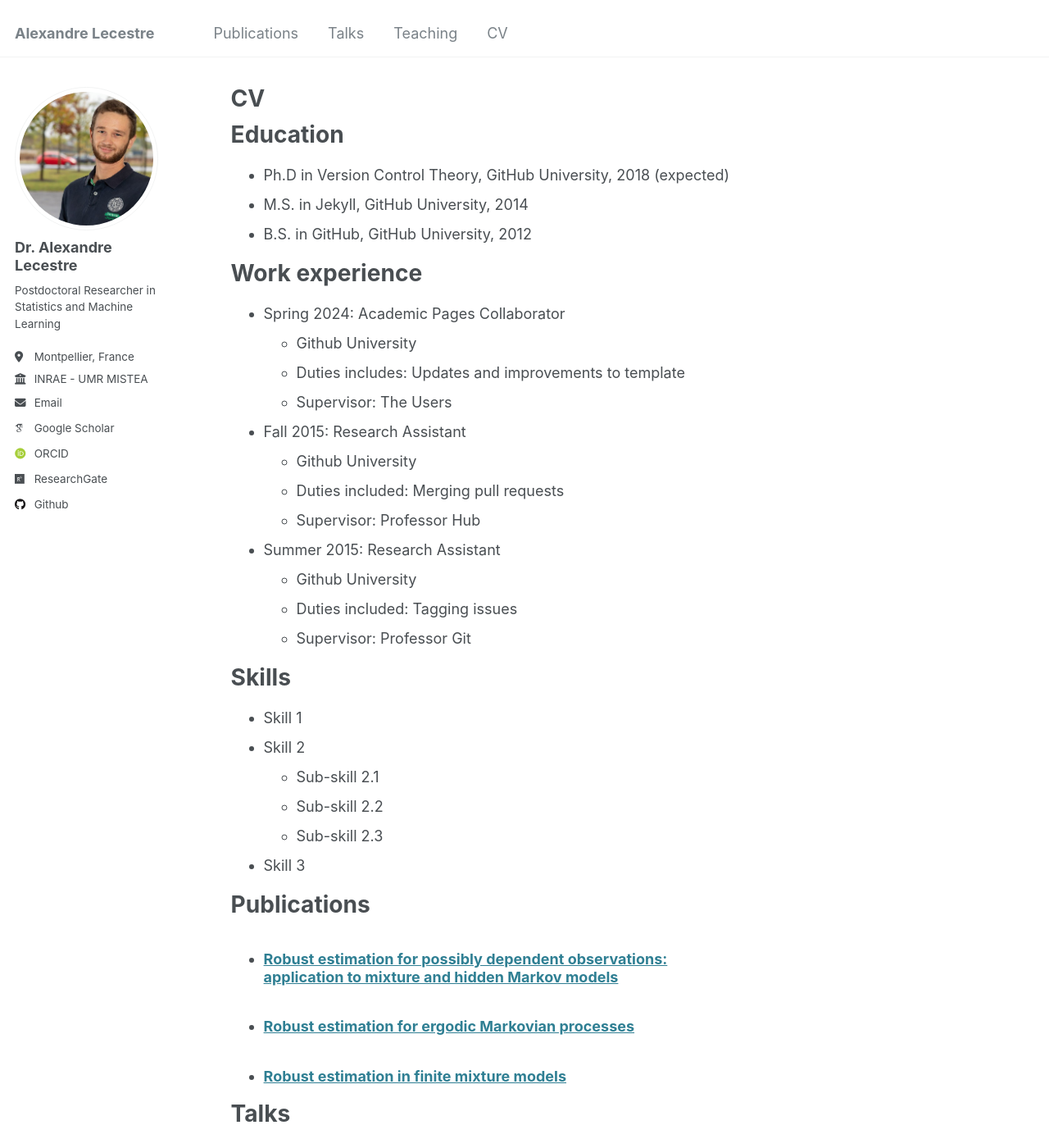
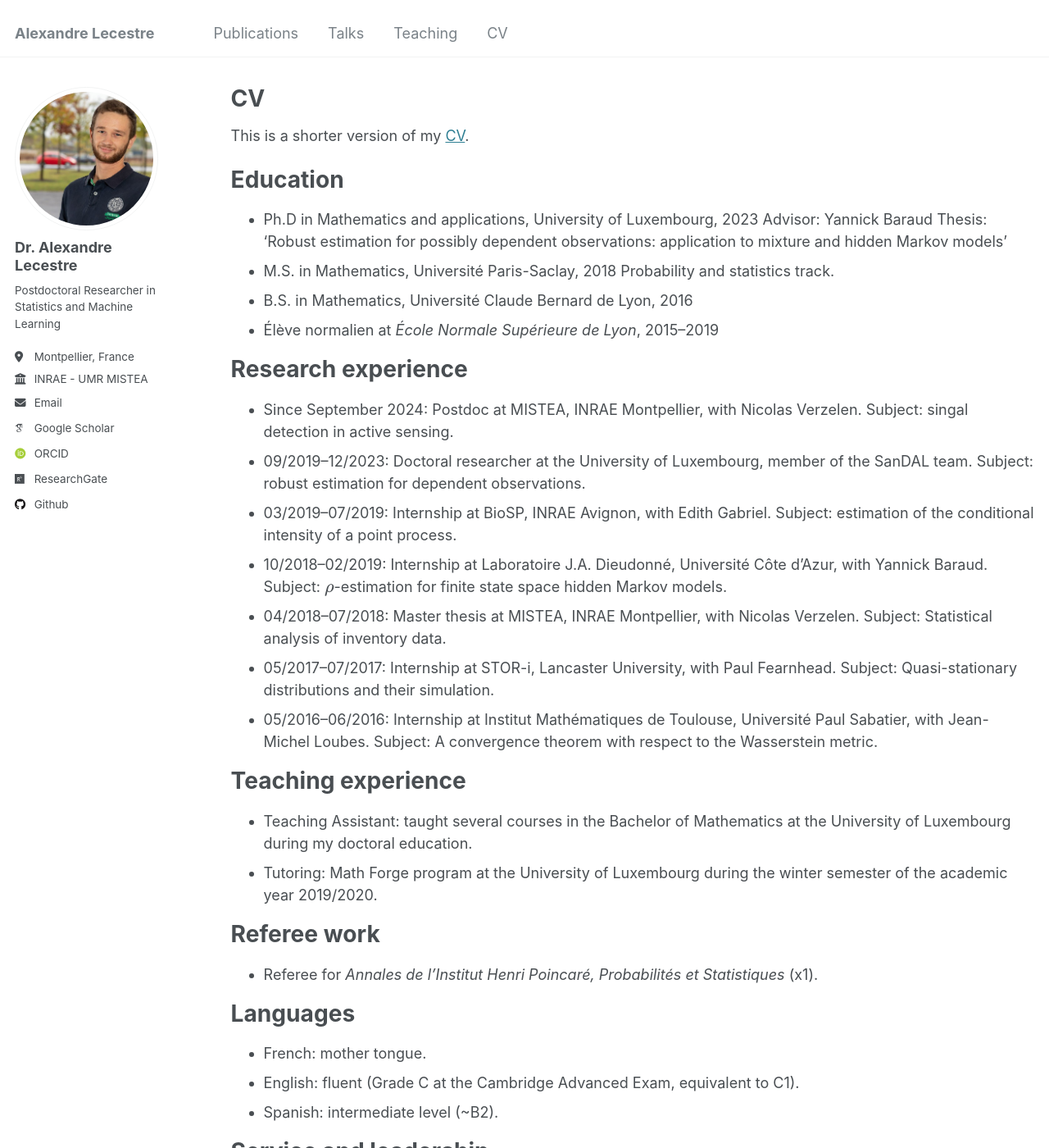
Before and after one commit to alexandre-lecestre/alexandre-lecestre.github.io, a Jekyll site: the page built from _pages/cv.md, in a window 1280 px wide and 1400 px high. Shown: the whole window at 82% size. Built offline with Jekyll 4.4.1, drawn with Linux system fonts in a browser that asks for light colours; some web fonts are replaced; some of the changed text lies outside the part shown.

Commit message:
Update cv.md

```diff
--- a/_pages/cv.md
+++ b/_pages/cv.md
@@ -9,56 +9,51 @@ redirect_from:
 
 {% include base_path %}
 
+This is a shorter version of my [CV](files/CV_LECESTRE.pdf).
+
 Education
 ======
-* Ph.D in Version Control Theory, GitHub University, 2018 (expected)
-* M.S. in Jekyll, GitHub University, 2014
-* B.S. in GitHub, GitHub University, 2012
+* Ph.D in Mathematics and applications, University of Luxembourg, 2023
+  Advisor: Yannick Baraud
+  Thesis: 'Robust estimation for possibly dependent observations: application to mixture and hidden Markov models'
+* M.S. in Mathematics, Université Paris-Saclay, 2018
+  Probability and statistics track.
+* B.S. in Mathematics, Université Claude Bernard de Lyon, 2016
+* Élève normalien at *École Normale Supérieure de Lyon*, 2015--2019
 
-Work experience
+Research experience
 ======
-* Spring 2024: Academic Pages Collaborator
-  * Github University
-  * Duties includes: Updates and improvements to template
-  * Supervisor: The Users
+* Since September 2024: Postdoc at MISTEA, INRAE Montpellier, with Nicolas Verzelen.
+  Subject: singal detection in active sensing.
+* 09/2019--12/2023: Doctoral researcher at the University of Luxembourg, member of the SanDAL team.
+  Subject: robust estimation for dependent observations.
+* 03/2019--07/2019: Internship at BioSP, INRAE Avignon, with Edith Gabriel.
+  Subject: estimation of the conditional intensity of a point process.
+* 10/2018--02/2019: Internship at Laboratoire J.A. Dieudonné, Université Côte d'Azur, with Yannick Baraud.
+  Subject: $$\rho$$-estimation for finite state space hidden Markov models.
+* 04/2018--07/2018: Master thesis at MISTEA, INRAE Montpellier, with Nicolas Verzelen.
+  Subject: Statistical analysis of inventory data.
+* 05/2017--07/2017: Internship at STOR-i, Lancaster University, with Paul Fearnhead.
+  Subject: Quasi-stationary distributions and their simulation.
+* 05/2016--06/2016: Internship at Institut Mathématiques de Toulouse, Université Paul Sabatier, with Jean-Michel Loubes.
+  Subject: A convergence theorem with respect to the Wasserstein metric.
 
-* Fall 2015: Research Assistant
-  * Github University
-  * Duties included: Merging pull requests
-  * Supervisor: Professor Hub
+Teaching experience
+======
+* Teaching Assistant: taught several courses in the Bachelor of Mathematics at the University of Luxembourg during my doctoral education.
+* Tutoring: Math Forge program at the University of Luxembourg during the winter semester of the academic year 2019/2020.
 
-* Summer 2015: Research Assistant
-  * Github University
-  * Duties included: Tagging issues
-  * Supervisor: Professor Git
+Referee work
+======
+* Referee for *Annales de l'Institut Henri Poincaré, Probabilités et Statistiques* (x1).
 
-Skills
+Languages
 ======
-* Skill 1
-* Skill 2
-  * Sub-skill 2.1
-  * Sub-skill 2.2
-  * Sub-skill 2.3
-* Skill 3
-
-Publications
-======
-  <ul>{% for post in site.publications reversed %}
-    {% include archive-single-cv.html %}
-  {% endfor %}</ul>
-
-Talks
-======
-  <ul>{% for post in site.talks reversed %}
-    {% include archive-single-talk-cv.html  %}
-  {% endfor %}</ul>
-
-Teaching
-======
-  <ul>{% for post in site.teaching reversed %}
-    {% include archive-single-cv.html %}
-  {% endfor %}</ul>
+* French: mother tongue.
+* English: fluent (Grade C at the Cambridge Advanced Exam, equivalent to C1).
+* Spanish: intermediate level (~B2).
 
 Service and leadership
 ======
-* Currently signed in to 43 different slack teams
+* PhD representative for 2 years.
+  It includes the organization of the PhD away days.
```
